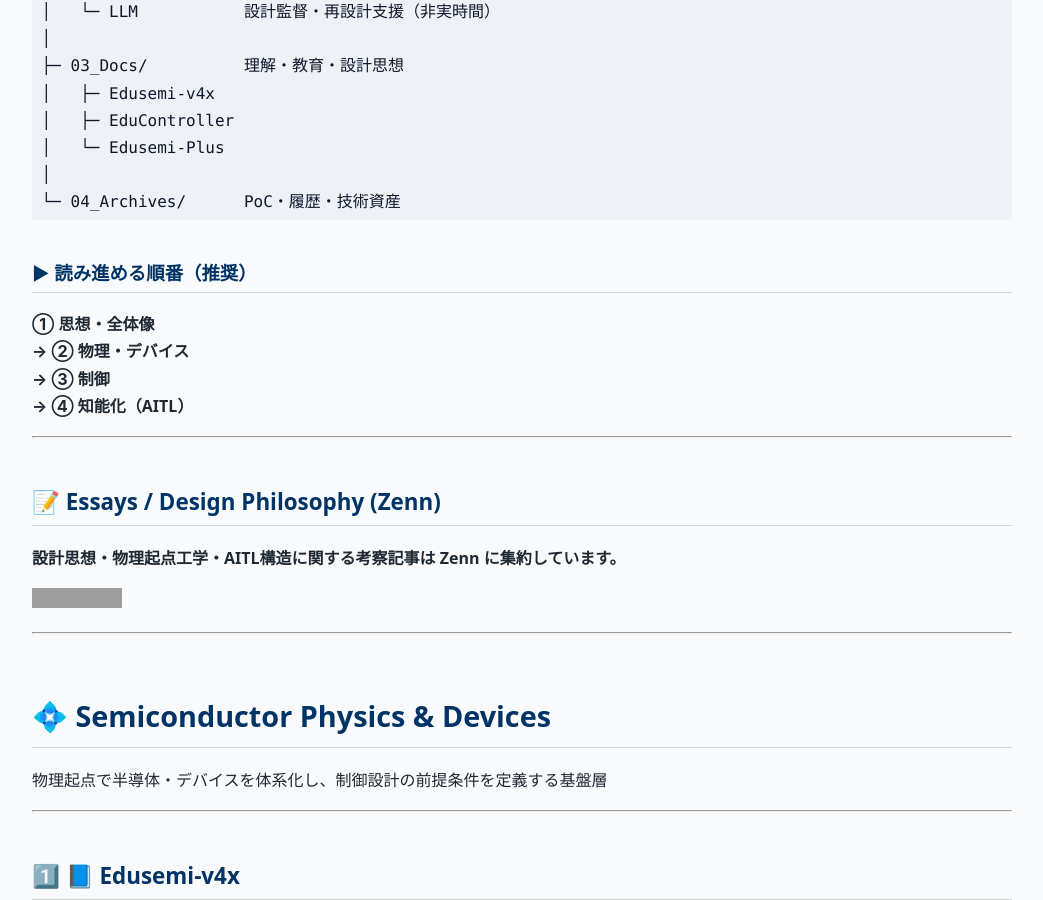
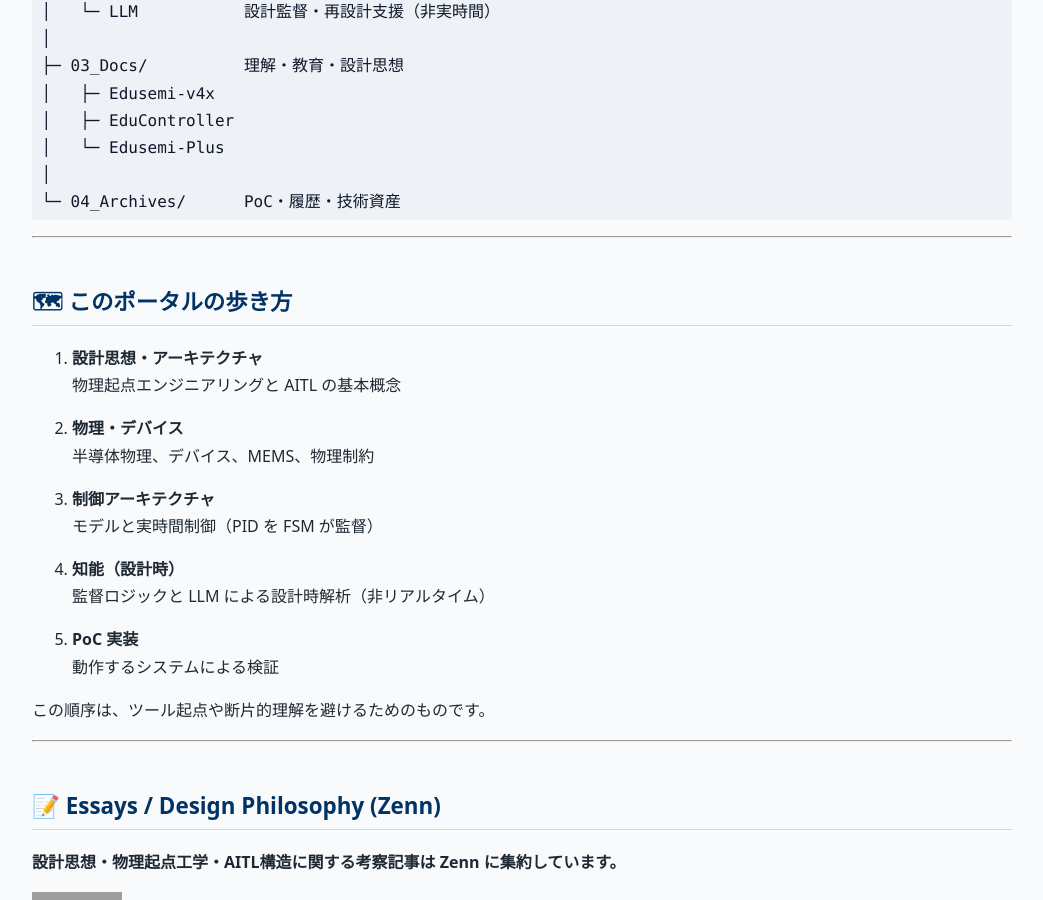
Before and after one commit to Samizo-AITL/Samizo-AITL.github.io, a Jekyll site: the page built from portal/index.md, in a window 1280 px wide and 900 px high, scrolled down 3700 px. Shown: the whole window, without its empty margins (118-1161 px from the left). Built offline with Jekyll 4.4.1, drawn with Linux system fonts in a browser that asks for light colours; our own code applies the rules of GitHub Pages for plain Markdown files; grey boxes are pictures that could not be loaded.

Commit message:
Update index.md

````diff
--- a/portal/index.md
+++ b/portal/index.md
@@ -151,12 +151,26 @@ Samizo-AITL/
 └─ 04_Archives/      PoC・履歴・技術資産
 ```
 
-### ▶ 読み進める順番（推奨）
+---
 
-**① 思想・全体像
-→ ② 物理・デバイス
-→ ③ 制御
-→ ④ 知能化（AITL）**
+## 🗺 このポータルの歩き方
+
+1. **設計思想・アーキテクチャ**
+   物理起点エンジニアリングと AITL の基本概念
+
+2. **物理・デバイス**
+   半導体物理、デバイス、MEMS、物理制約
+
+3. **制御アーキテクチャ**
+   モデルと実時間制御（PID を FSM が監督）
+
+4. **知能（設計時）**
+   監督ロジックと LLM による設計時解析（非リアルタイム）
+
+5. **PoC 実装**
+   動作するシステムによる検証
+
+この順序は、ツール起点や断片的理解を避けるためのものです。
 
 ----
 
````
